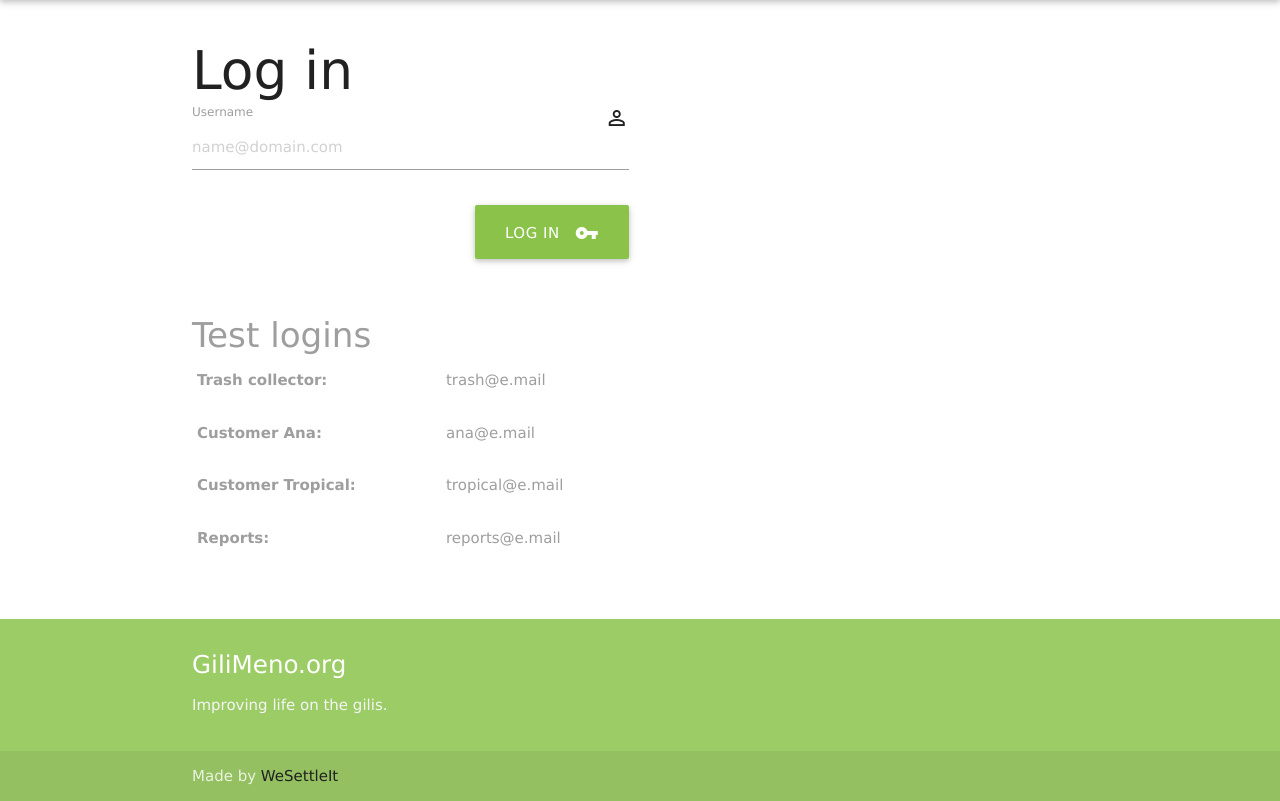
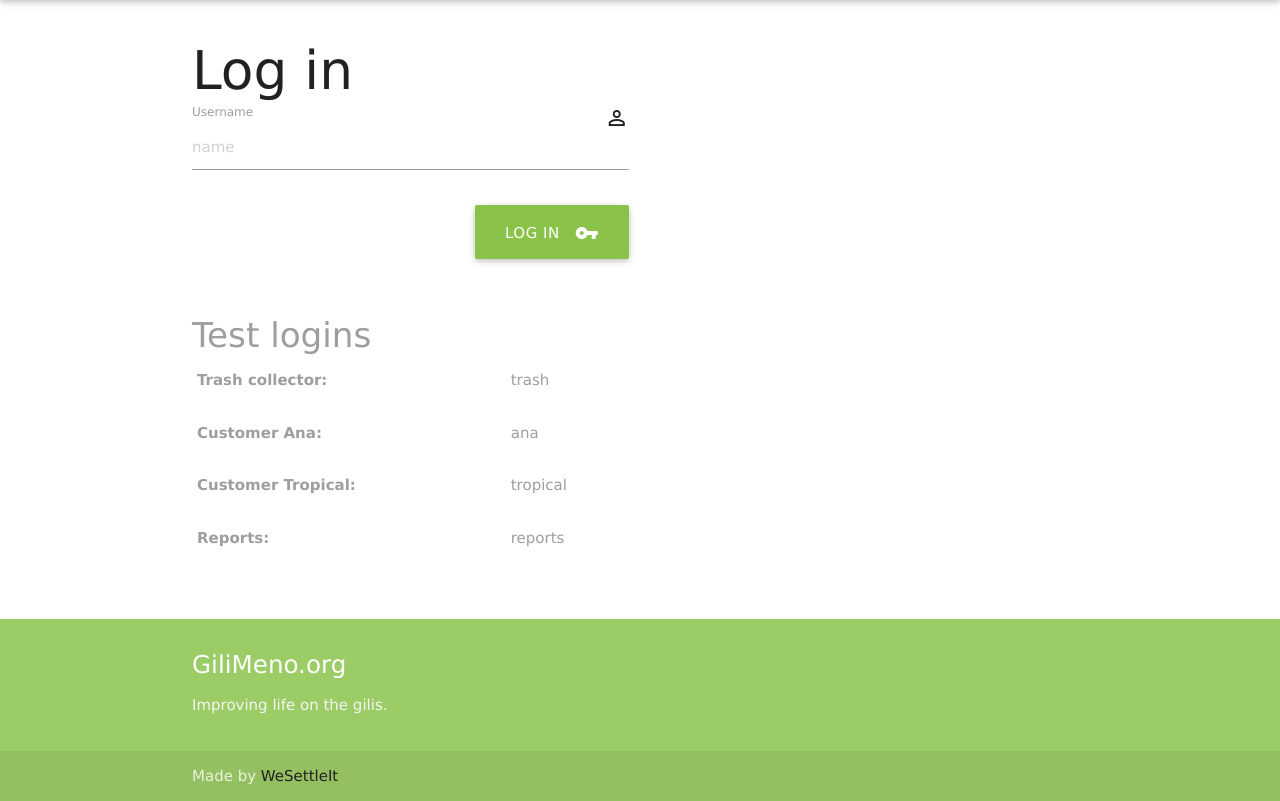
Before and after one commit to WeSettleIt/TrashManager, a Flask app: page /login in a window 1280 px wide. Shown: the part 64-865 px from the top of the page. Run offline with Flask 2, Linux system fonts and the light colour scheme; data comes from the database, SQL or seed files in the repository; both versions use the stored data as it was after the commit.

Commit message:
Login with just name. Add manual report

```diff
--- a/static/css/style.css
+++ b/static/css/style.css
@@ -58,6 +58,10 @@ i.material-icons {
     }
 }
 
+#toast-container.toast-top-full-width > div, #toast-container.toast-bottom-full-width > div {
+    width: 100%;
+}
+
 #toast-container {
     left: 0;
 }
--- a/templates/login.html
+++ b/templates/login.html
@@ -19,7 +19,7 @@
                     <div class="col s12 m6">
                         <i class="material-icons right">perm_identity</i>
                         <label for="email">Username</label>
-                        <input type="email" id="email" name="email" placeholder="name@domain.com" required>
+                        <input type="text" id="email" name="email" placeholder="name" autocapitalize="none" required>
                     </div>
                 </div>
                 <div class="row">
@@ -38,19 +38,19 @@
                 <table>
                     <tr>
                         <th>Trash collector:</th>
-                        <td>trash@e.mail</td>
+                        <td>trash</td>
                     </tr>
                     <tr>
                         <th>Customer Ana:</th>
-                        <td>ana@e.mail</td>
+                        <td>ana</td>
                     </tr>
                     <tr>
                         <th>Customer Tropical:</th>
-                        <td>tropical@e.mail</td>
+                        <td>tropical</td>
                     </tr>
                     <tr>
                         <th>Reports:</th>
-                        <td>reports@e.mail</td>
+                        <td>reports</td>
                     </tr>
                 </table>
             </div>
--- a/templates/report-create.html
+++ b/templates/report-create.html
@@ -54,6 +54,8 @@
                                 <option value="2">2 units</option>
                                 <option value="3">3 units</option>
                                 <option value="4">4 units</option>
+                                <option value="5">5 units</option>
+                                <option value="6">6 units</option>
                             </select>
                             <label for="units">Units of trash</label>
                         </div>
```
Also changed, not shown: schema.sql (+8 -8 lines), README.md, trash-manager.db, 1 other file.
